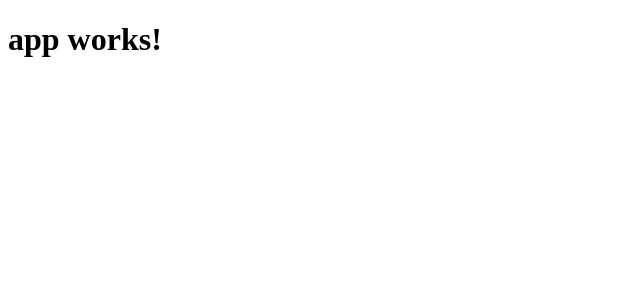
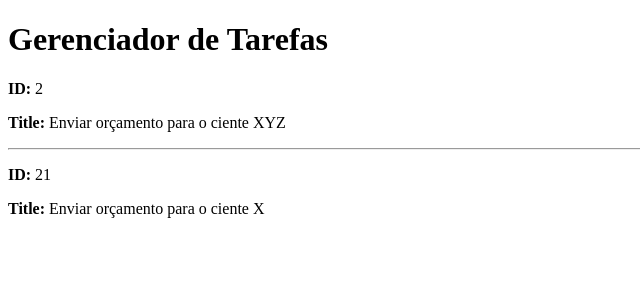
Before and after one commit to wellperez/taskmanager-frontend, an Angular app: page / in a window 1280 px wide. Shown: the top 300 px of the page, without its empty margins (0-640 px from the left). Built offline with nearby package versions, Linux system fonts and the light colour scheme.

Commit message:
Adding model task

```diff
--- a/src/app/app.component.html
+++ b/src/app/app.component.html
@@ -1,3 +1,21 @@
 <h1>
   {{title}}
 </h1>
+
+<p>
+  <strong>ID:</strong> {{task.id}}
+</p>
+
+<p>
+  <strong>Title:</strong> {{task.title}}
+</p>
+
+<hr/>
+
+<p>
+  <strong>ID:</strong> {{task2.id}}
+</p>
+
+<p>
+  <strong>Title:</strong> {{task2.title}}
+</p>
--- a/src/app/app.component.ts
+++ b/src/app/app.component.ts
@@ -5,6 +5,27 @@ import { Component } from '@angular/core';
   templateUrl: './app.component.html',
   styleUrls: ['./app.component.css']
 })
+
 export class AppComponent {
-  title = 'app works!';
+  title = 'Gerenciador de Tarefas';
+
+  // Ex sem construtor
+  task: Task = {
+    id: 2,
+    title: 'Enviar orçamento para o ciente XYZ'
+  };
+
+  task2: Task = new Task(21, 'Enviar orçamento para o ciente X');
+
+
 }
+
+export class Task {
+  public id: number;
+  public title: string;
+
+  constructor(id: number, title: string) {
+    this.id = id;
+    this.title = title;
+  }
+}
```
